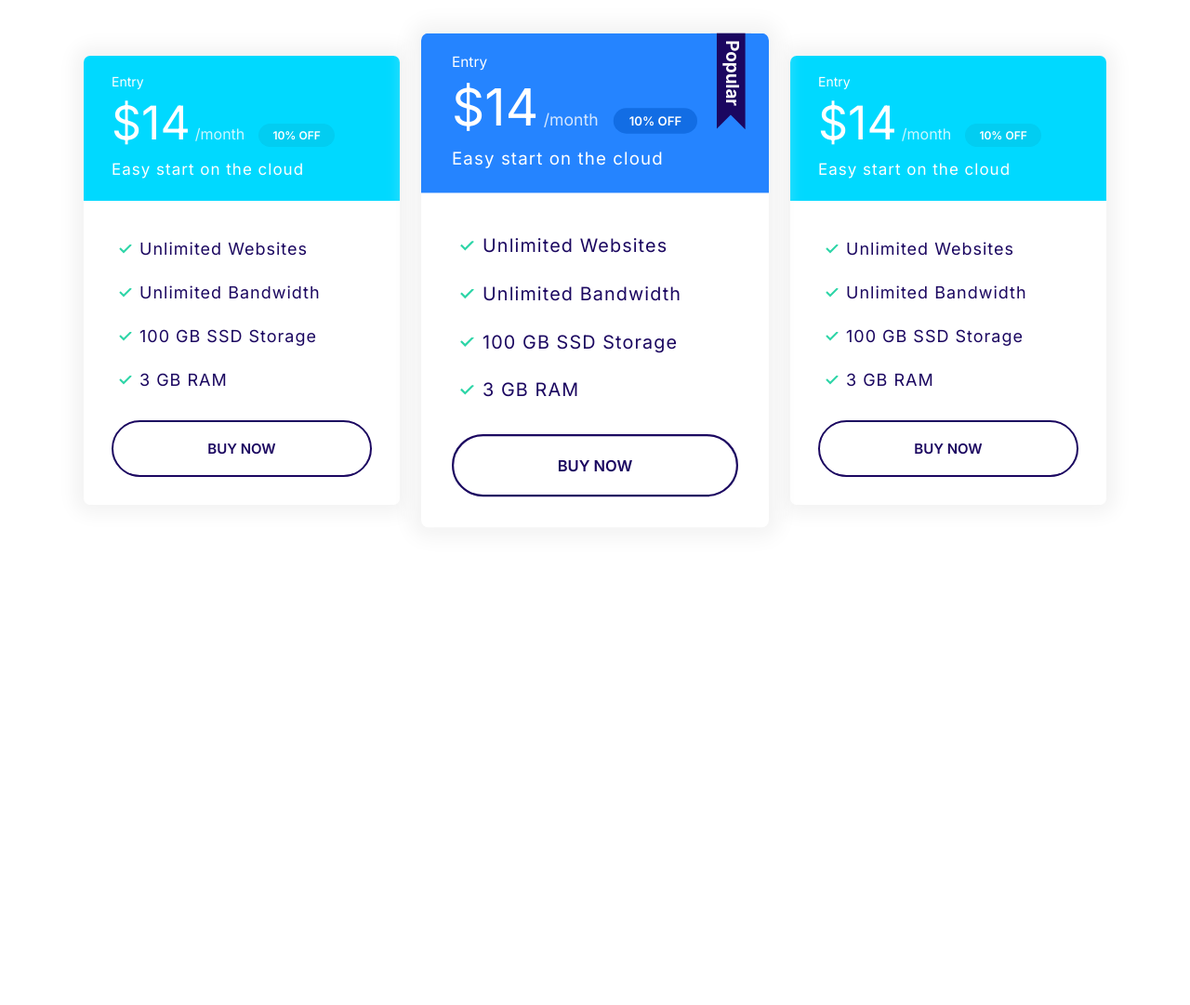
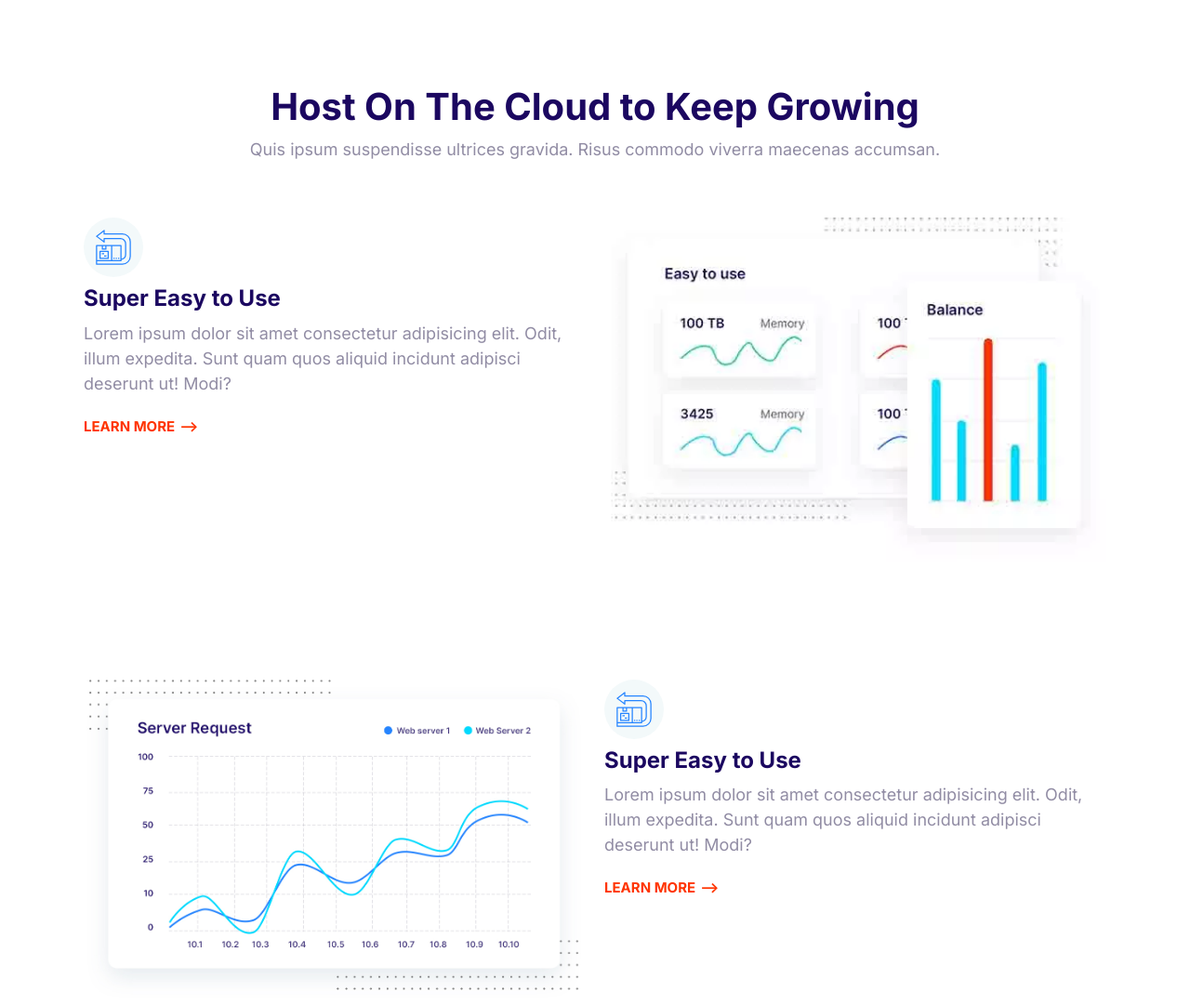
Before and after one commit to behdad097/template, a plain HTML site: page index.html in a window 1280 px wide. Shown: the top 1081 px of the page at 93% size. Before the commit the page ends 800 px from the top, so only its background shows below. Drawn offline with Linux system fonts and the light colour scheme.

Commit message:
Define feature blocks

```diff
--- a/css/style.css
+++ b/css/style.css
@@ -679,3 +679,26 @@ nav.collapsible--expanded .nav__toggler {
   max-width: 500px;
   margin: 0 auto;
 }
+
+/*Features Block*/
+.feature__image {
+  width: 100%;
+}
+.feature {
+  gap: 4rem 2rem;
+  margin: 12rem 0;
+}
+
+.feature:first-of-type {
+  margin-top: 6rem;
+}
+
+.feature__heading {
+  margin: 1rem 0;
+}
+
+@media screen and (min-width: 768px) {
+  .feature:nth-of-type(even) .feature__content {
+    order: 2;
+  }
+}
--- a/index.html
+++ b/index.html
@@ -15,71 +15,94 @@
     <title>Document</title>
   </head>
   <body>
-    <section class="block container block-plans">
-      <div class="grid--cols3 grid">
-        <div class="plan">
-          <div class="card card--secondary">
-            <header class="card__header">
-              <h3 class="plan__name">Entry</h3>
-              <span class="plan__price">$14</span>
-              <span class="plan__billing-cycle">/month</span>
-              <span class="badge badge--secondary badge--small">10% OFF</span>
-              <span class="plan__description">Easy start on the cloud</span>
-            </header>
-            <div class="card__body">
-              <ul class="list list--tick">
-                <li class="list__item">Unlimited Websites</li>
-                <li class="list__item">Unlimited Bandwidth</li>
-                <li class="list__item">100 GB SSD Storage</li>
-                <li class="list__item">3 GB RAM</li>
-              </ul>
-              <button class="btn btn--outline btn--block">buy now</button>
-            </div>
-          </div>
+    <section class="block container">
+      <header class="block__header">
+        <h2>Host Оn Тhe Cloud to Keep Growing</h2>
+        <p>
+          Quis ipsum suspendisse ultrices gravida. Risus commodo viverra
+          maecenas accumsan.
+        </p>
+      </header>
+      <article class="grid grid--cols2 feature">
+        <div class="feature__content">
+          <span class="icon-container">
+            <svg class="icon icon--primary">
+              <use xlink:href="images/sprite.svg#easy"></use>
+            </svg>
+          </span>
+          <h3 class="feature__heading">Super Easy to Use</h3>
+          <p>
+            Lorem ipsum dolor sit amet consectetur adipisicing elit. Odit, illum
+            expedita. Sunt quam quos aliquid incidunt adipisci deserunt ut!
+            Modi?
+          </p>
+          <a href="#" class="link-arrow">learn more</a>
         </div>
-        <div class="plan plan--popular">
-          <div class="card card--primary">
-            <header class="card__header">
-              <h3 class="plan__name">Entry</h3>
-              <span class="plan__price">$14</span>
-              <span class="plan__billing-cycle">/month</span>
-              <span class="badge badge--primary badge--small">10% OFF</span>
-              <span class="plan__description">Easy start on the cloud</span>
-            </header>
-            <div class="card__body">
-              <ul class="list list--tick">
-                <li class="list__item">Unlimited Websites</li>
-                <li class="list__item">Unlimited Bandwidth</li>
-                <li class="list__item">100 GB SSD Storage</li>
-                <li class="list__item">3 GB RAM</li>
-              </ul>
-              <button class="btn btn--outline btn--block">buy now</button>
-            </div>
-          </div>
+        <picture>
+          <source
+            type="image/webp"
+            srcset="images/easy1x.webp 1x, images/easy2x.webp 2x" />
+          <source
+            type="image/jpg"
+            srcset="images/easy1x.jpg 1x, images/easy2x.jpg 2x" />
+          <img class="feature__image" src="images/easy2x.jpg" alt=""
+        /></picture>
+      </article>
+
+      <article class="grid grid--cols2 feature">
+        <div class="feature__content">
+          <span class="icon-container">
+            <svg class="icon icon--primary">
+              <use xlink:href="images/sprite.svg#easy"></use>
+            </svg>
+          </span>
+          <h3 class="feature__heading">Super Easy to Use</h3>
+          <p>
+            Lorem ipsum dolor sit amet consectetur adipisicing elit. Odit, illum
+            expedita. Sunt quam quos aliquid incidunt adipisci deserunt ut!
+            Modi?
+          </p>
+          <a href="#" class="link-arrow">learn more</a>
         </div>
-        <div class="plan">
-          <div class="card card--secondary">
-            <header class="card__header">
-              <h3 class="plan__name">Entry</h3>
-              <span class="plan__price">$14</span>
-              <span class="plan__billing-cycle">/month</span>
-              <span class="badge badge--secondary badge--small">10% OFF</span>
-              <span class="plan__description">Easy start on the cloud</span>
-            </header>
-            <div class="card__body">
-              <ul class="list list--tick">
-                <li class="list__item">Unlimited Websites</li>
-                <li class="list__item">Unlimited Bandwidth</li>
-                <li class="list__item">100 GB SSD Storage</li>
-                <li class="list__item">3 GB RAM</li>
-              </ul>
-              <button class="btn btn--outline btn--block">buy now</button>
-            </div>
-          </div>
+        <img class="feature__image" src="images/fast.jpg" alt="" />
+      </article>
+
+      <article class="grid grid--cols2 feature">
+        <div class="feature__content">
+          <span class="icon-container">
+            <svg class="icon icon--primary">
+              <use xlink:href="images/sprite.svg#easy"></use>
+            </svg>
+          </span>
+          <h3 class="feature__heading">Super Easy to Use</h3>
+          <p>
+            Lorem ipsum dolor sit amet consectetur adipisicing elit. Odit, illum
+            expedita. Sunt quam quos aliquid incidunt adipisci deserunt ut!
+            Modi?
+          </p>
+          <a href="#" class="link-arrow">learn more</a>
         </div>
-      </div>
+        <img class="feature__image" src="images/wordpress.jpg" alt="" />
+      </article>
+
+      <article class="grid grid--cols2 feature">
+        <div class="feature__content">
+          <span class="icon-container">
+            <svg class="icon icon--primary">
+              <use xlink:href="images/sprite.svg#easy"></use>
+            </svg>
+          </span>
+          <h3 class="feature__heading">Super Easy to Use</h3>
+          <p>
+            Lorem ipsum dolor sit amet consectetur adipisicing elit. Odit, illum
+            expedita. Sunt quam quos aliquid incidunt adipisci deserunt ut!
+            Modi?
+          </p>
+          <a href="#" class="link-arrow">learn more</a>
+        </div>
+        <img class="feature__image" src="images/support.jpg" alt="" />
+      </article>
     </section>
-
     <script src="/js/main.js"></script>
   </body>
 </html>
```
Also changed, not shown: components/feature.html (added, +84 -0 lines), images/easy1x.jpg (added), images/easy1x.webp (added), images/easy2x.jpg (added), images/easy2x.webp (added), images/fast.jpg (added), images/support.jpg (added), images/wordpress.jpg (added).
